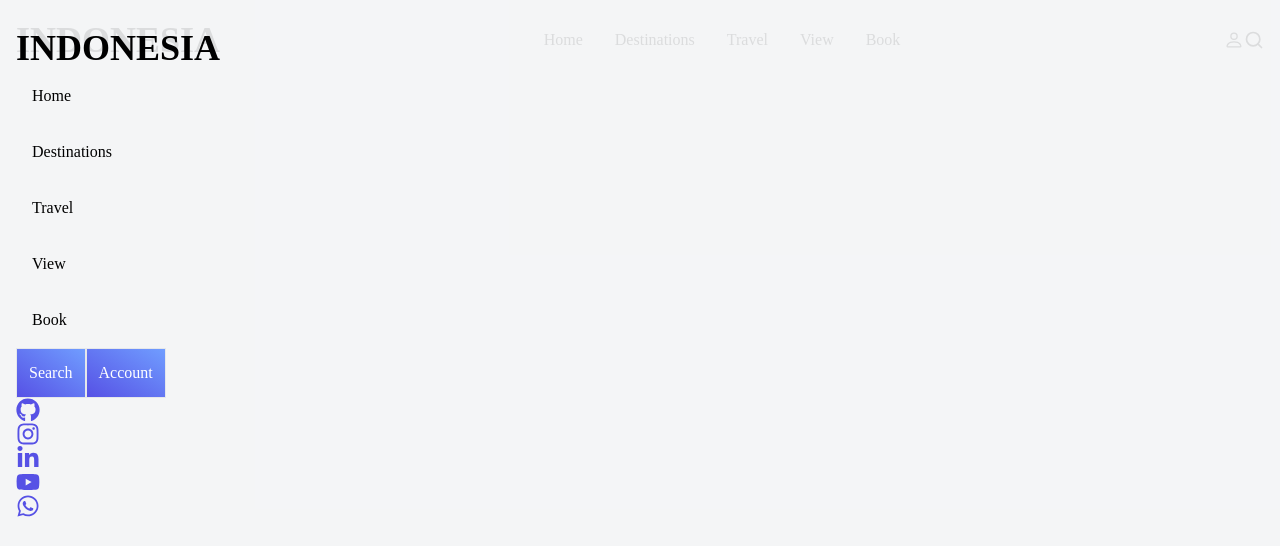
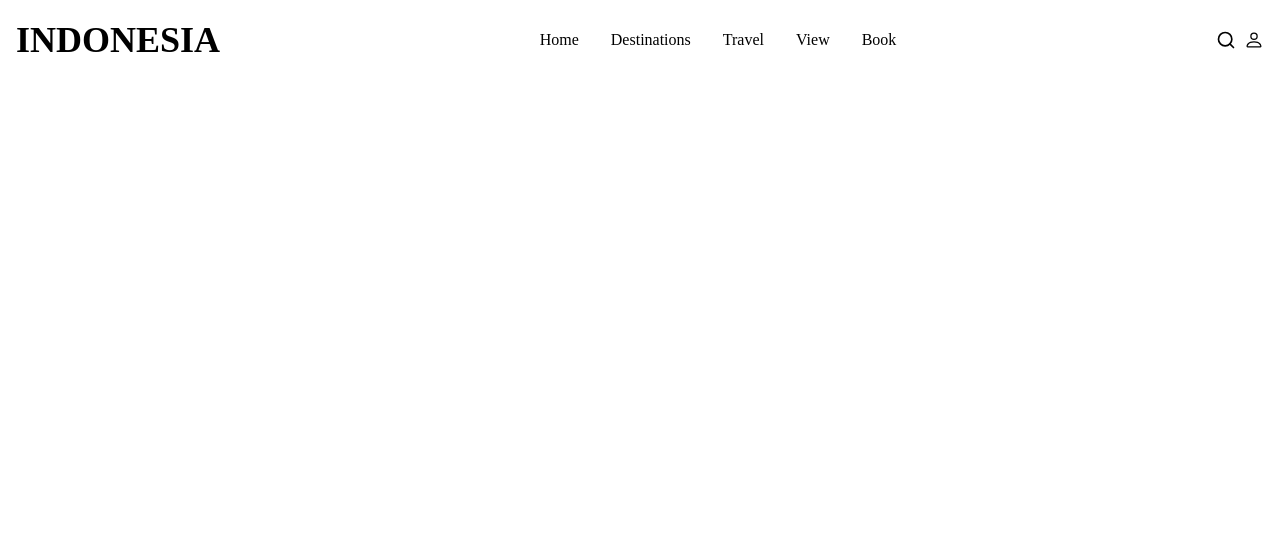
Before and after one commit to mriskisyahputraa2/WebTravel, a React (Create React App) app: page / in a window 1280 px wide. Shown: the top 556 px of the page. Built offline with nearby package versions, Linux system fonts and the light colour scheme.

Commit message:
adding navbar

```diff
--- a/src/components/Navbar.jsx
+++ b/src/components/Navbar.jsx
@@ -3,13 +3,23 @@ import { FiSearch } from 'react-icons/fi'
 import { AiOutlineClose } from 'react-icons/ai'
 import { HiOutlineMenuAlt4 } from 'react-icons/hi'
 import { FaInstagram, FaGithub, FaLinkedinIn, FaYoutube, FaWhatsapp } from 'react-icons/fa'
+import { useState } from 'react'
 
 function Navbar() {
+    const [Nav, setNav] = useState(false)
+    const [Logo, setLogo] = useState(false);
+
+    // fungsi handleNav
+    const handleNav = () => {
+        setNav(!Nav);
+        setLogo(!Logo);
+    }
+
     return <>
         <div className="flex justify-between items-center h-20 px-4">
             {/* Desktop Menu */}
             <div>
-                <h1>INDONESIA</h1>
+                <h1 onClick={handleNav} className={Logo ? 'hidden' : 'block'}>INDONESIA</h1>
             </div>
             <ul className='hidden md:flex'>
                 <li>Home</li>
@@ -19,31 +29,32 @@ function Navbar() {
                 <li>Book</li>
             </ul>
             <div className=' hidden md:flex'>
+                <FiSearch className='mr-2' size={20} />
                 <BsPerson size={20} />
-                <FiSearch size={20} />
             </div>
 
             {/* Hamburger Menu */}
-            <div className='md:hidden'>
-                <HiOutlineMenuAlt4 size={20} />
+            <div onClick={handleNav} className='md:hidden z-10'>
+                {Nav ? <AiOutlineClose className='text-black' size={20} /> : <HiOutlineMenuAlt4 size={20} />}
+
             </div>
 
 
             {/* Mobile Menu Dropdown */}
-            <div className='flex flex-col absolute top-0 left-0 w-full bg-gray-100/90 px-4 py-7'>
+            <div onClick={handleNav} className={Nav ? 'flex flex-col absolute top-0 left-0 w-full bg-gray-100/90 px-4 py-7' : 'absolute left-[-100%]'}>
                 <ul>
                     <h1>INDONESIA</h1>
-                    <li>Home</li>
-                    <li>Destinations</li>
-                    <li>Travel</li>
-                    <li>View</li>
-                    <li>Book</li>
+                    <li className='border-b'>Home</li>
+                    <li className='border-b'>Destinations</li>
+                    <li className='border-b'>Travel</li>
+                    <li className='border-b'>View</li>
+                    <li className='border-b'>Book</li>
                 </ul>
-                <div>
-                    <button>Search</button>
+                <div className='flex flex-col'>
+                    <button className='my-6'>Search</button>
                     <button>Account</button>
                 </div>
-                <div>
+                <div className='flex justify-between my-6'>
                     <FaGithub className='icon' />
                     <FaInstagram className='icon' />
                     <FaLinkedinIn className='icon' />
```
